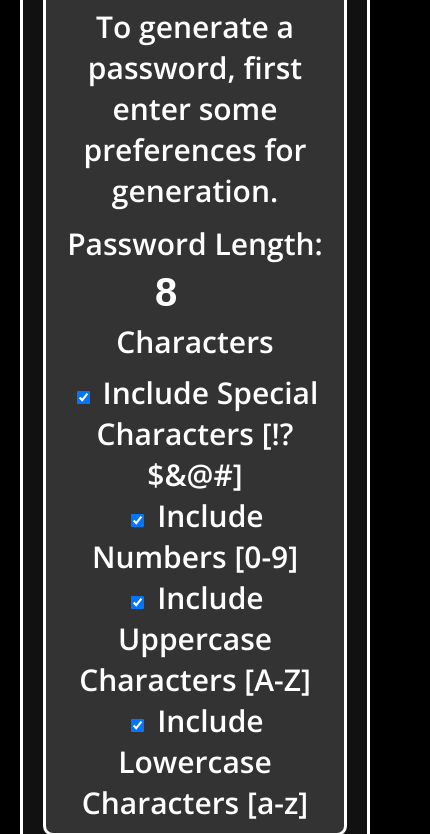
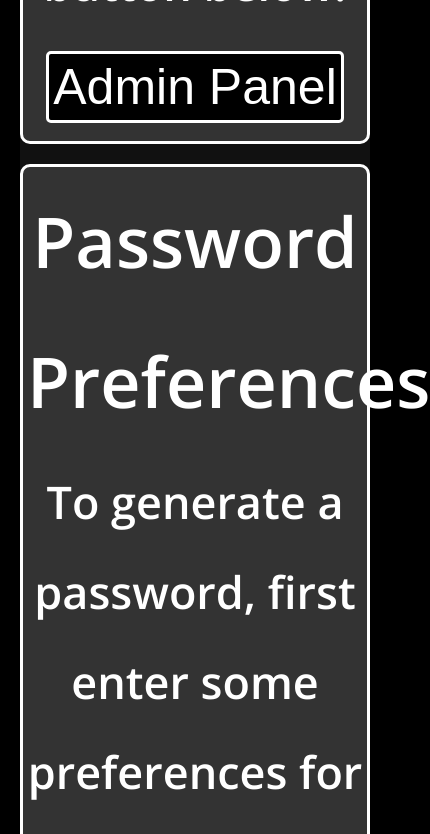
Before and after one commit to K1llf0rce/simple-passgen, a plain HTML site: page index.html in a window 390 px wide. Shown: the part 684-1518 px from the top of the page, 430 px wide, since content can reach past the window. Drawn offline with nearby package versions, Linux system fonts and the light colour scheme.

Commit message:
redo font size and improve user experience on mobile

```diff
--- a/index.html
+++ b/index.html
@@ -28,13 +28,13 @@
                             <label for="passLength">Characters</label>
                         </div>
                         <div id="prefCheckboxes">
-                            <input type="checkbox" id="includeSpecial" checked>
+                            <input type="checkbox" id="includeSpecial" class="checkboxResize" checked>
                             <label for="includeSpecial">Include Special Characters [!?$&@#]</label><br>
-                            <input type="checkbox" id="includeNumbers" checked>
+                            <input type="checkbox" id="includeNumbers" class="checkboxResize" checked>
                             <label for="includeNumbers">Include Numbers [0-9]</label><br>
-                            <input type="checkbox" id="includeUppercase" checked>
+                            <input type="checkbox" id="includeUppercase" class="checkboxResize" checked>
                             <label for="includeUppercase">Include Uppercase Characters [A-Z]</label><br>
-                            <input type="checkbox" id="includeLowercase" checked>
+                            <input type="checkbox" id="includeLowercase" class="checkboxResize" checked>
                             <label for="includeLowercase">Include Lowercase Characters [a-z]</label><br>
                         </div>
                     </div>
@@ -45,7 +45,7 @@
                     </div>
                     <div id="genButton">
                         <button id="buttonGenerate">Generate</button>
-                        <button id="copyButton"><img id="copyImg" src="simplepassgen/img/copy.png"></button>
+                        <button id="copyButton"><img id="copyBtn" src="simplepassgen/img/copy.png"></button>
                     </div>
                 </section>
             </div>
--- a/simplepassgen/css/styles.css
+++ b/simplepassgen/css/styles.css
@@ -32,11 +32,12 @@ body {
 
 #contentElements p {
     color: white;
-    font-size: 15px;
+    font-size: 18px;
     text-align: center;
     font-weight: normal;
     padding: 2px;
     margin: 2px;
+    line-height: 1.5;
 }
 
 #buttonPihole {
@@ -79,6 +80,7 @@ body {
     margin-top: 20px;
     border: solid white;
     border-radius: 10px;
+    font-size: 18px;
 }
 
 #passgenContainer {
@@ -156,9 +158,7 @@ body {
 }
 
 #copyButton {
-    text-align: center;
     display: none;
-    font-size: 24px;
     border: solid white;
     border-radius: 5px;
     background-color: black;
@@ -173,39 +173,47 @@ body {
     transition: 100ms;
 }
 
-#copyImg {
-    width: 20px;
-    height: 20px;
-    padding: 0;
-    margin: 3px;
+#copyBtn {
+    width: 26px;
+    height: 26px;
 }
 
-@media (max-width: 1100px) {
+@media (max-width: 1100px) and (orientation: portrait) {
     #contentElements h1 {
+        font-size: 70px;
+    }
+    #contentElements p {
+        font-size: 45px;
+        line-height: 2;
+    }
+    #passLength {
+        line-height: 2;
+        font-size: 50px;
+        width: 90px
+    }
+    #prefsContainer {
+        line-height: 2;
+        font-size: 45px;
+    }
+    #mainOut {
+        line-height: 2;
+        font-size: 65px;
+    }
+    #buttonGenerate {
         font-size: 50px;
     }
-    #contentElements p {
-        font-size: 30px;
+    #copyBtn {
+        width: 60px;
+        height: 60px;
     }
-    #passLength {
-        font-size: 40px;
-        width: 80px
-    }
-    #prefsContainer {
-        font-size: 30px;
-    }
-
-    #mainOut {
+    #piholeButton button {
         font-size: 50px;
     }
-    #buttonGenerate {
-        font-size: 34px;
+    #mainContainer {
+        border: none;
+        padding: 0;
     }
-    #copyImg {
-        width: 33px;
-        height: 33px;
-    }
-    #piholeButton button {
-        font-size: 34px;
+    input[type=checkbox] {
+        transform: scale(2.5);
     }
 }
```
